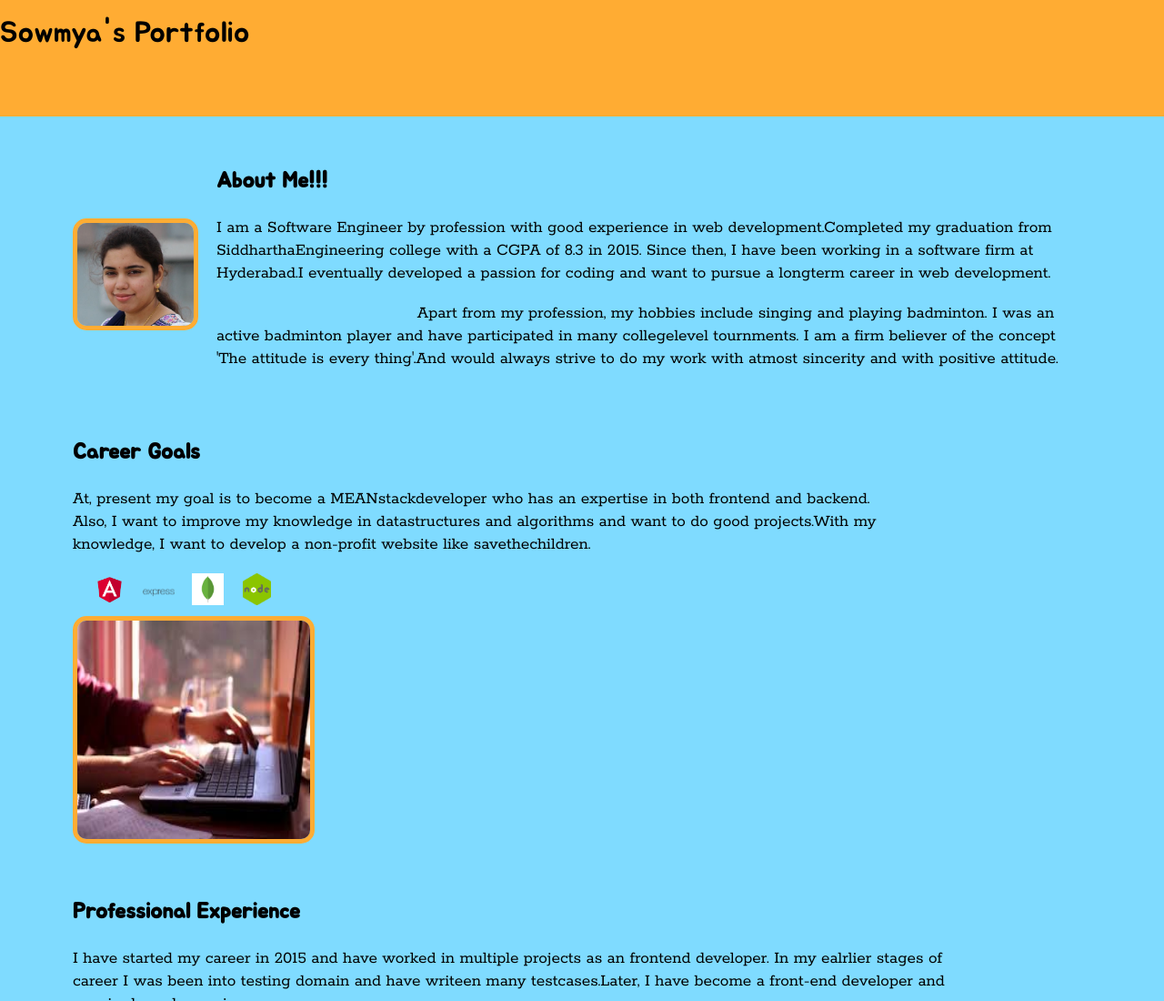
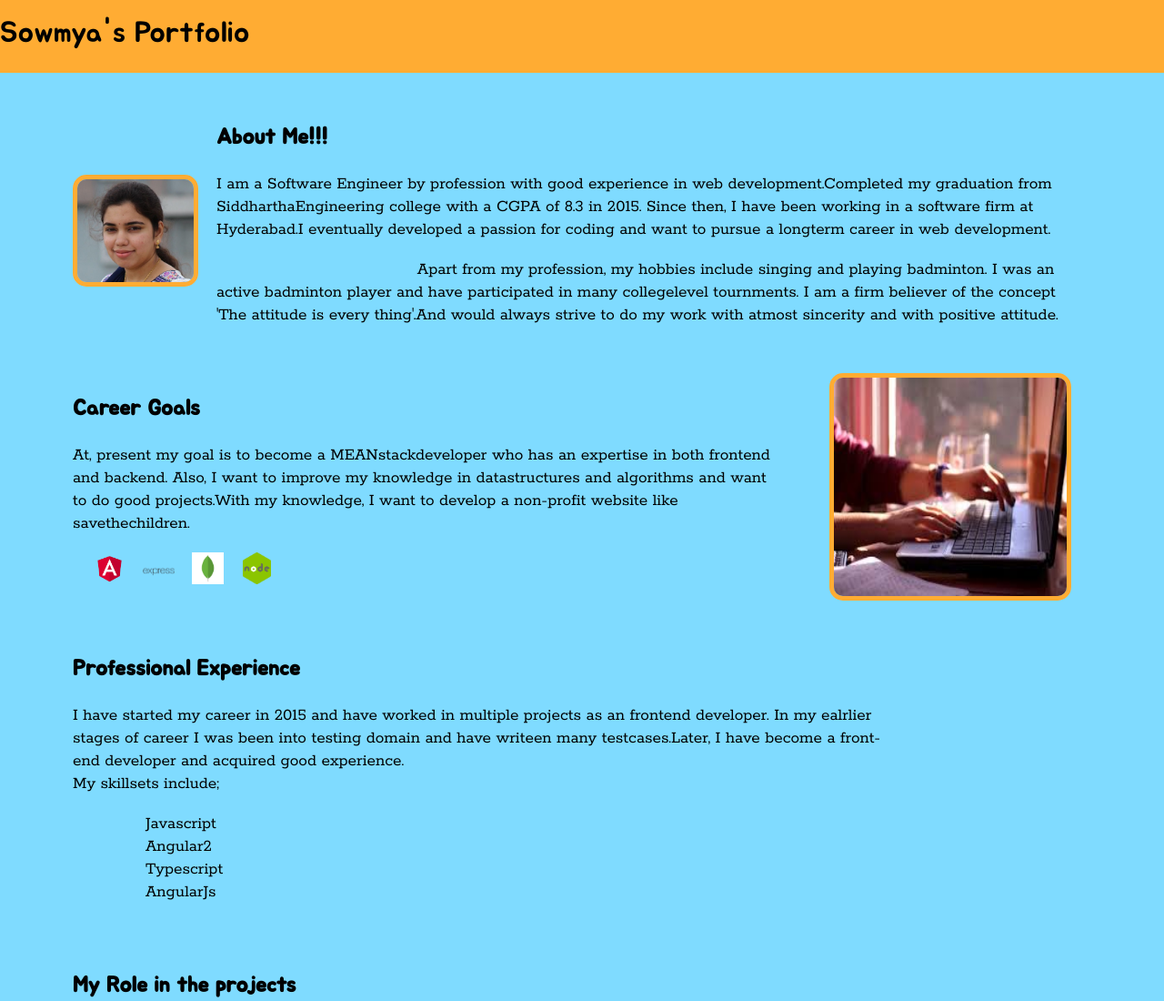
Before and after one commit to sowmya4/sowmya4.github.io, a plain HTML site: page index.html in a window 1280 px wide. Shown: the top 1100 px of the page at 91% size. Drawn offline with Linux system fonts and the light colour scheme.

Commit message:
small changes

```diff
--- a/index.css
+++ b/index.css
@@ -12,7 +12,7 @@ html,body{
 }
 header{
  display: block;
- height: 10vmax;
+ height: 10vh;
   background-color:#FFAC33;
 }
 header p{
@@ -80,7 +80,9 @@ header p{
 }
 .contentDiv2{
 
-     width:70vw;
+     width:60vw;
+     margin-right: 5vw;
+
 
 }
 
@@ -88,7 +90,7 @@ header p{
    margin-left: 10vh;
    margin-right:10vh;
    margin-top:4vh;
-   width:75vw;
+   width:70vw;
 
 
 }
```
